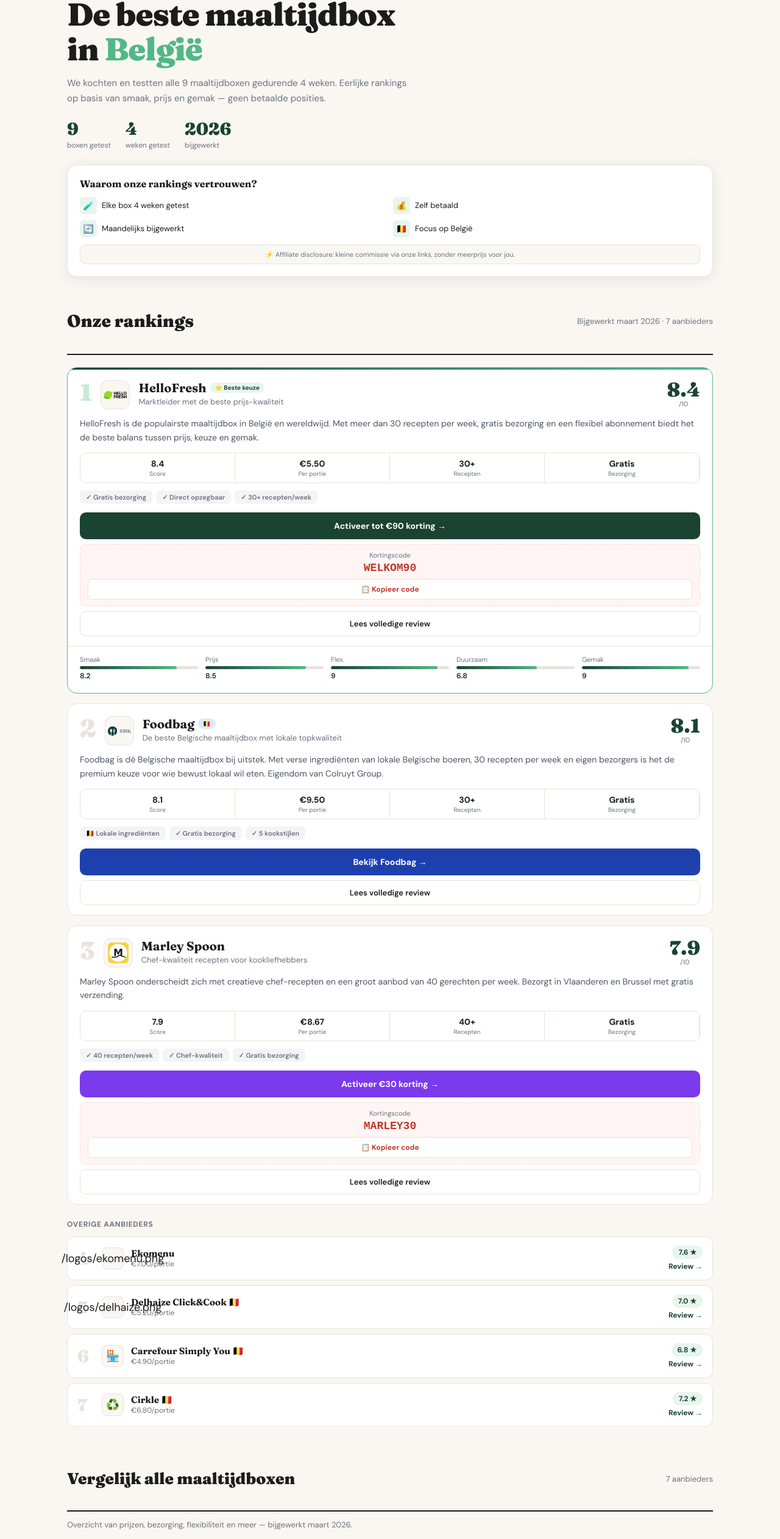
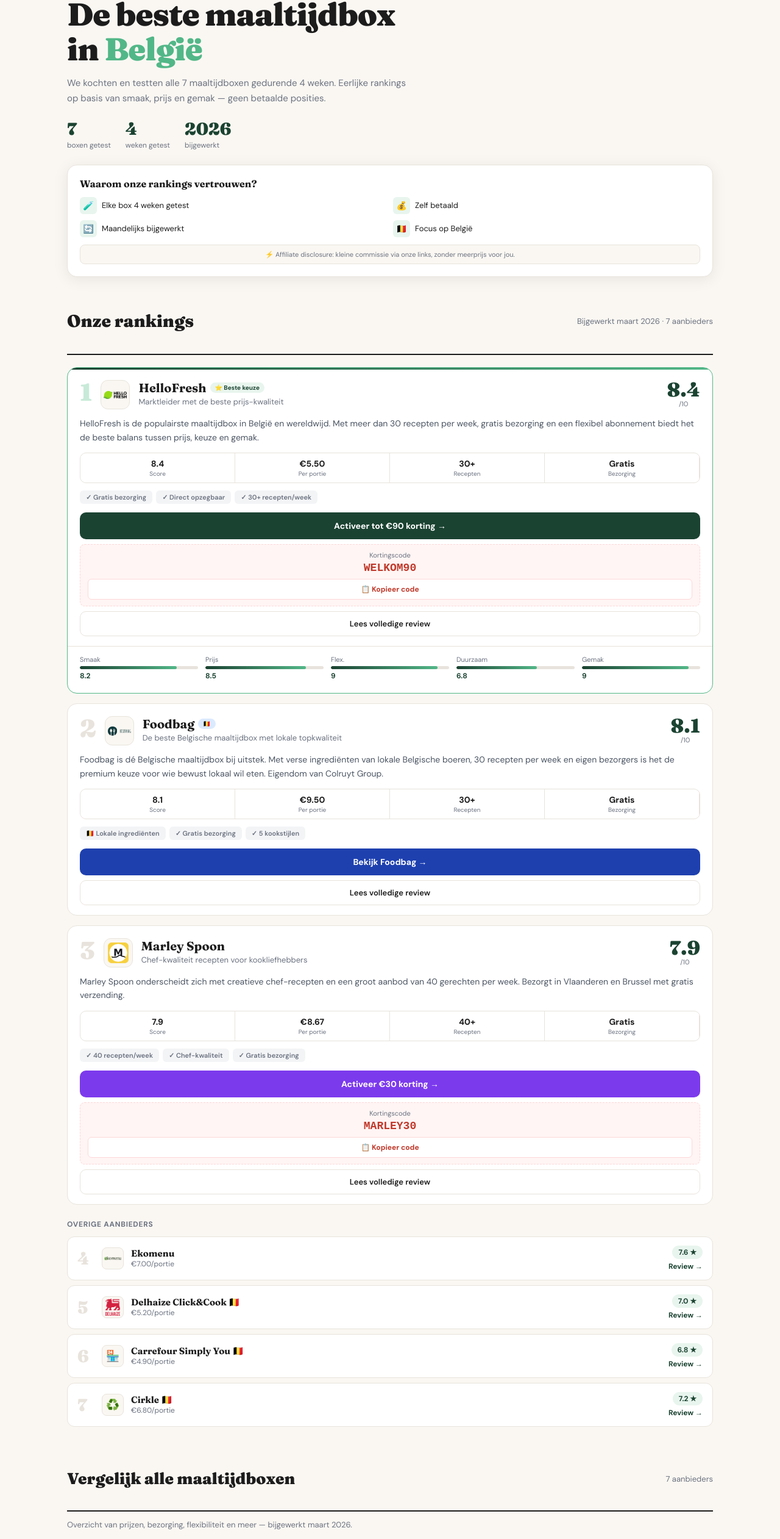
Before and after one commit to fetspets/bestemaaltijdbox, a Next.js app: page / in a window 1280 px wide. Shown: the part 219-2742 px from the top of the page at 61% size. Built offline with nearby package versions, Linux system fonts and the light colour scheme.

Commit message:
page.tsx volledig bijgewerkt

```diff
--- a/src/app/page.tsx
+++ b/src/app/page.tsx
@@ -8,7 +8,7 @@ const jsonLd = {
   '@type': 'ItemList',
   name: 'Beste Maaltijdbox België 2026',
   description: 'Onafhankelijke vergelijking van maaltijdboxen in België',
-  numberOfItems: 9,
+  numberOfItems: 7,
   itemListElement: aanbieders.map((a, i) => ({
     '@type': 'ListItem',
     position: i + 1,
@@ -68,7 +68,7 @@ export default function HomePage() {
         mainEntity: [
           { '@type': 'Question', name: 'Wat is de goedkoopste maaltijdbox in België?', acceptedAnswer: { '@type': 'Answer', text: 'Carrefour Simply You is de goedkoopste optie aan €4,90 per portie.' }},
           { '@type': 'Question', name: 'Kan ik een maaltijdbox makkelijk opzeggen?', acceptedAnswer: { '@type': 'Answer', text: 'Ja, de meeste maaltijdboxen zijn wekelijks opzegbaar via app of website.' }},
-          { '@type': 'Question', name: 'Welke maaltijdbox is het beste voor gezinnen?', acceptedAnswer: { '@type': 'Answer', text: 'Smartmat is onze keuze voor gezinnen met snelle recepten klaar in 20 minuten.' }},
+          { '@type': 'Question', name: 'Welke maaltijdbox is het beste voor gezinnen?', acceptedAnswer: { '@type': 'Answer', text: 'Foodbag is onze keuze voor gezinnen: lokale ingrediënten en snelle recepten voor 2-5 personen.' }},
         ]
       }) }} />
 
@@ -81,12 +81,12 @@ export default function HomePage() {
           De beste maaltijdbox<br />in <span style={{ color: 'var(--mint)' }}>België</span>
         </h1>
         <p style={{ fontSize: 15, color: 'var(--muted)', lineHeight: 1.65, marginBottom: 20, maxWidth: 560 }}>
-          We kochten en testten alle 9 maaltijdboxen gedurende 4 weken. Eerlijke rankings op basis van smaak, prijs en gemak — geen betaalde posities.
+          We kochten en testten alle 7 maaltijdboxen gedurende 4 weken. Eerlijke rankings op basis van smaak, prijs en gemak — geen betaalde posities.
         </p>
 
         {/* Stats */}
         <div style={{ display: 'flex', gap: 24, marginBottom: 24, flexWrap: 'wrap' }}>
-          {[['9', 'boxen getest'], ['4', 'weken getest'], ['2026', 'bijgewerkt']].map(([num, label]) => (
+          {[['7', 'boxen getest'], ['4', 'weken getest'], ['2026', 'bijgewerkt']].map(([num, label]) => (
             <div key={label}>
               <div style={{ fontFamily: 'Fraunces, serif', fontSize: 28, fontWeight: 900, color: '#1B4332' }}>{num}</div>
               <div style={{ fontSize: 12, color: 'var(--muted)', marginTop: 2 }}>{label}</div>
@@ -94,7 +94,7 @@ export default function HomePage() {
           ))}
         </div>
 
-        {/* Trust card — mobiel volledig breed */}
+        {/* Trust card */}
         <div style={{ background: 'white', borderRadius: 16, padding: 20, boxShadow: '0 4px 24px rgba(0,0,0,.08)', border: '1px solid var(--rule)', marginBottom: 32 }}>
           <div style={{ fontFamily: 'Fraunces, serif', fontSize: 16, fontWeight: 700, marginBottom: 12 }}>Waarom onze rankings vertrouwen?</div>
           <div style={{ display: 'grid', gridTemplateColumns: '1fr 1fr', gap: 10 }}>
@@ -121,7 +121,6 @@ export default function HomePage() {
           const accent = accentColors[a.slug] || '#1B4332';
           return (
             <div key={a.slug} className={`ranking-card${i === 0 ? ' top' : ''}`} style={{ marginBottom: 16 }}>
-              {/* Card header */}
               <div style={{ padding: '20px 20px 16px' }}>
                 <div style={{ display: 'flex', alignItems: 'flex-start', gap: 14, marginBottom: 12 }}>
                   <div style={{ fontFamily: 'Fraunces, serif', fontSize: 40, fontWeight: 900, color: i === 0 ? '#C8EAD8' : 'var(--rule)', lineHeight: 1, flexShrink: 0 }}>{a.ranking}</div>
@@ -138,7 +137,6 @@ export default function HomePage() {
                     </div>
                     <div style={{ fontSize: 13, color: 'var(--muted)' }}>{a.tagline}</div>
                   </div>
-                  {/* Score rechts */}
                   <div style={{ textAlign: 'center', flexShrink: 0 }}>
                     <div style={{ fontFamily: 'Fraunces, serif', fontSize: 32, fontWeight: 900, color: '#1B4332', lineHeight: 1 }}>{a.score.totaal.toFixed(1)}</div>
                     <div style={{ fontSize: 11, color: 'var(--muted)' }}>/10</div>
@@ -147,7 +145,6 @@ export default function HomePage() {
 
                 <div style={{ fontSize: 14, lineHeight: 1.6, color: '#4B5563', marginBottom: 14 }}>{a.beschrijving}</div>
 
-                {/* Specs row */}
                 <div style={{ display: 'grid', gridTemplateColumns: 'repeat(4, 1fr)', border: '1px solid var(--rule)', borderRadius: 10, overflow: 'hidden', fontSize: 12, marginBottom: 12 }}>
                   {[
                     { val: a.score.totaal.toFixed(1), key: 'Score' },
@@ -162,14 +159,12 @@ export default function HomePage() {
                   ))}
                 </div>
 
-                {/* Tags */}
                 <div style={{ display: 'flex', gap: 6, flexWrap: 'wrap', marginBottom: 14 }}>
                   {a.kenmerken?.slice(0, 3).map(k => (
                     <span key={k} style={{ fontSize: 11, padding: '4px 10px', borderRadius: 6, fontWeight: 600, background: '#F3F4F6', color: '#6B7280' }}>{k}</span>
                   ))}
                 </div>
 
-                {/* CTA buttons */}
                 <Link href={`/ga/${a.slug}`} style={{ display: 'block', background: accent, color: 'white', textAlign: 'center', padding: '13px', borderRadius: 10, fontWeight: 700, fontSize: 14, textDecoration: 'none', marginBottom: 8 }}>
                   {a.kortingsCode ? `Activeer ${a.kortingsCode.bedrag} →` : `Bekijk ${a.naam} →`}
                 </Link>
@@ -179,7 +174,6 @@ export default function HomePage() {
                 </Link>
               </div>
 
-              {/* Score bars — alleen #1 */}
               {i === 0 && (
                 <div style={{ display: 'grid', gridTemplateColumns: 'repeat(5, 1fr)', gap: 12, padding: '14px 20px 20px', borderTop: '1px solid var(--rule)' }}>
                   <ScoreBar label="Smaak" value={a.score.smaak} />
@@ -198,7 +192,11 @@ export default function HomePage() {
         {rest.map(a => (
           <div key={a.slug} className="small-card" style={{ display: 'flex', alignItems: 'center', gap: 12, marginBottom: 8, padding: '14px 16px' }}>
             <div style={{ fontFamily: 'Fraunces, serif', fontSize: 28, fontWeight: 900, color: 'var(--rule)', lineHeight: 1, flexShrink: 0, minWidth: 28 }}>{a.ranking}</div>
-            <div style={{ width: 36, height: 36, borderRadius: 8, background: 'var(--cream)', border: '1px solid var(--rule)', display: 'flex', alignItems: 'center', justifyContent: 'center', fontSize: 18, flexShrink: 0 }}>{a.logo}</div>
+            <div style={{ width: 36, height: 36, borderRadius: 8, background: 'var(--cream)', border: '1px solid var(--rule)', display: 'flex', alignItems: 'center', justifyContent: 'center', fontSize: 18, flexShrink: 0, overflow: 'hidden' }}>
+              {a.logo.startsWith('/')
+                ? <img src={a.logo} alt={a.naam} style={{ width: '100%', height: '100%', objectFit: 'contain', padding: 3 }} />
+                : a.logo}
+            </div>
             <div style={{ flex: 1, minWidth: 0 }}>
               <div style={{ fontFamily: 'Fraunces, serif', fontSize: 15, fontWeight: 700 }}>{a.naam} {a.belgisch && '🇧🇪'}</div>
               <div style={{ fontSize: 12, color: 'var(--muted)' }}>€{a.prijsPerPortie.toFixed(2)}/portie</div>
@@ -228,18 +226,23 @@ export default function HomePage() {
               </thead>
               <tbody>
                 {[
-                  { slug: 'hellofresh',          naam: 'HelloFresh',    logo: '🌿', score: 8.4, prijs: '€5,50', min: 3, bezorg: 'v.a. gratis', lokaal: false, leverdag: true,  tijdstip: true,  los: false },
-                  { slug: 'foodbag',             naam: 'Foodbag',       logo: '🥦', score: 8.1, prijs: '€9,50', min: 2, bezorg: 'Gratis',      lokaal: true,  leverdag: true,  tijdstip: false, los: true  },
-                  { slug: 'marley-spoon',        naam: 'Marley Spoon',  logo: '🌍', score: 7.9, prijs: '€8,67', min: 2, bezorg: 'Gratis',      lokaal: false, leverdag: true,  tijdstip: false, los: false },
-                  { slug: 'ekomenu',             naam: 'Ekomenu',       logo: '🌱', score: 7.6, prijs: '€7,00', min: 2, bezorg: 'Gratis',      lokaal: false, leverdag: true,  tijdstip: false, los: false },
-                  { slug: 'delhaize-click-cook', naam: 'Delhaize C&C',  logo: '🛒', score: 7.0, prijs: '€5,20', min: 1, bezorg: '€4,95',       lokaal: true,  leverdag: true,  tijdstip: true,  los: true  },
-                  { slug: 'carrefour-simply-you',naam: 'Carrefour SY',  logo: '🏪', score: 6.8, prijs: '€4,90', min: 1, bezorg: '€5,95',       lokaal: true,  leverdag: true,  tijdstip: false, los: true  },
-                  { slug: 'cirkle',              naam: 'Cirkle',        logo: '♻️', score: 7.2, prijs: '€6,80', min: 2, bezorg: 'Gratis',      lokaal: true,  leverdag: false, tijdstip: false, los: false },
+                  { slug: 'hellofresh',           naam: 'HelloFresh',   logo: '/logos/hellofresh.png',  score: 8.4, prijs: '€5,50', min: 3, bezorg: 'v.a. gratis', lokaal: false, leverdag: true,  tijdstip: true,  los: false },
+                  { slug: 'foodbag',              naam: 'Foodbag',      logo: '/logos/foodbag.png',     score: 8.1, prijs: '€9,50', min: 2, bezorg: 'Gratis',      lokaal: true,  leverdag: true,  tijdstip: false, los: true  },
+                  { slug: 'marley-spoon',         naam: 'Marley Spoon', logo: '/logos/marley-spoon.png',score: 7.9, prijs: '€8,67', min: 2, bezorg: 'Gratis',      lokaal: false, leverdag: true,  tijdstip: false, los: false },
+                  { slug: 'ekomenu',              naam: 'Ekomenu',      logo: '/logos/ekomenu.png',     score: 7.6, prijs: '€7,00', min: 2, bezorg: 'Gratis',      lokaal: false, leverdag: true,  tijdstip: false, los: false },
+                  { slug: 'delhaize-click-cook',  naam: 'Delhaize C&C', logo: '/logos/delhaize.png',    score: 7.0, prijs: '€5,20', min: 1, bezorg: '€4,95',       lokaal: true,  leverdag: true,  tijdstip: true,  los: true  },
+                  { slug: 'carrefour-simply-you', naam: 'Carrefour SY', logo: '🏪',                     score: 6.8, prijs: '€4,90', min: 1, bezorg: '€5,95',       lokaal: true,  leverdag: true,  tijdstip: false, los: true  },
+                  { slug: 'cirkle',               naam: 'Cirkle',       logo: '♻️',                     score: 7.2, prijs: '€6,80', min: 2, bezorg: 'Gratis',      lokaal: true,  leverdag: false, tijdstip: false, los: false },
                 ].map((a, i) => (
                   <tr key={a.slug} style={{ borderBottom: '1px solid var(--rule)', background: i === 0 ? '#F0FDF4' : 'white' }}>
                     <td style={{ padding: '10px 10px' }}>
                       <div style={{ display: 'flex', alignItems: 'center', gap: 6, fontWeight: 600, whiteSpace: 'nowrap' }}>
-                        <span>{a.logo}</span>{a.naam}
+                        <div style={{ width: 24, height: 24, display: 'flex', alignItems: 'center', justifyContent: 'center', overflow: 'hidden', flexShrink: 0 }}>
+                          {a.logo.startsWith('/')
+                            ? <img src={a.logo} alt={a.naam} style={{ width: '100%', height: '100%', objectFit: 'contain' }} />
+                            : <span>{a.logo}</span>}
+                        </div>
+                        {a.naam}
                       </div>
                     </td>
                     <td style={{ padding: '10px 10px', fontWeight: 800, color: '#1B4332' }}>{a.score}</td>
@@ -277,7 +280,7 @@ export default function HomePage() {
               <div style={{ display: 'flex', flexDirection: 'column', gap: 12 }}>
                 {[
                   { icon: '👫', title: 'Koppels', desc: 'HelloFresh en Foodbag zijn de populairste keuzes voor 2 personen.' },
-                  { icon: '👨‍👩‍👧', title: 'Gezinnen', desc: 'Foodbag en HelloFresh: grote porties en snelle recepten voor het hele gezin. en snelle recepten (klaar in 20 min).' },
+                  { icon: '👨‍👩‍👧', title: 'Gezinnen', desc: 'Foodbag en HelloFresh: grote porties en snelle recepten voor het hele gezin.' },
                   { icon: '🌱', title: 'Vegetariërs', desc: 'Ekomenu (100% bio) en Marley Spoon bieden de meeste vegan opties.' },
                   { icon: '💰', title: 'Budget', desc: 'Carrefour Simply You (€4,90/portie) is de goedkoopste optie.' },
                 ].map(({ icon, title, desc }) => (
@@ -303,7 +306,7 @@ export default function HomePage() {
             {[
               { q: 'Wat is de goedkoopste maaltijdbox in België?', a: 'Carrefour Simply You is de goedkoopste optie aan €4,90 per portie. Delhaize Click&Cook (€5,20) is ook budgetvriendelijk.' },
               { q: 'Kan ik een maaltijdbox makkelijk opzeggen?', a: 'Ja, de meeste maaltijdboxen zijn wekelijks opzegbaar. HelloFresh, Foodbag en Marley Spoon laten je tot 5 dagen voor levering opzeggen.' },
-              { q: 'Welke maaltijdbox is het beste voor gezinnen?', a: 'Foodbag is onze keuze voor gezinnen: lokale ingrediënten en snelle recepten voor 2-5 personen.: snelle recepten klaar in 20 minuten, grote porties voor 2-5 personen.' },
+              { q: 'Welke maaltijdbox is het beste voor gezinnen?', a: 'Foodbag is onze keuze voor gezinnen: lokale ingrediënten en snelle recepten voor 2-5 personen.' },
               { q: 'Zijn maaltijdboxen goedkoper dan zelf boodschappen doen?', a: 'Niet altijd, maar ze besparen je tijd en voedselverspilling. Je betaalt €5-7,50 per portie tegenover €3-5 bij zelf winkelen.' },
               { q: 'Welke maaltijdbox heeft de beste vegetarische opties?', a: 'Ekomenu is de beste keuze voor vegetariërs met 100% biologische ingrediënten. Marley Spoon en HelloFresh bieden ook veel vegetarische menus.' },
               { q: 'Hoe lang van tevoren moet ik bestellen?', a: 'De meeste aanbieders vragen 3-5 dagen op voorhand. HelloFresh en Foodbag leveren in heel België, meestal dinsdag tot zaterdag.' },
```
Lines whose indentation alone changed are shown as unchanged.
